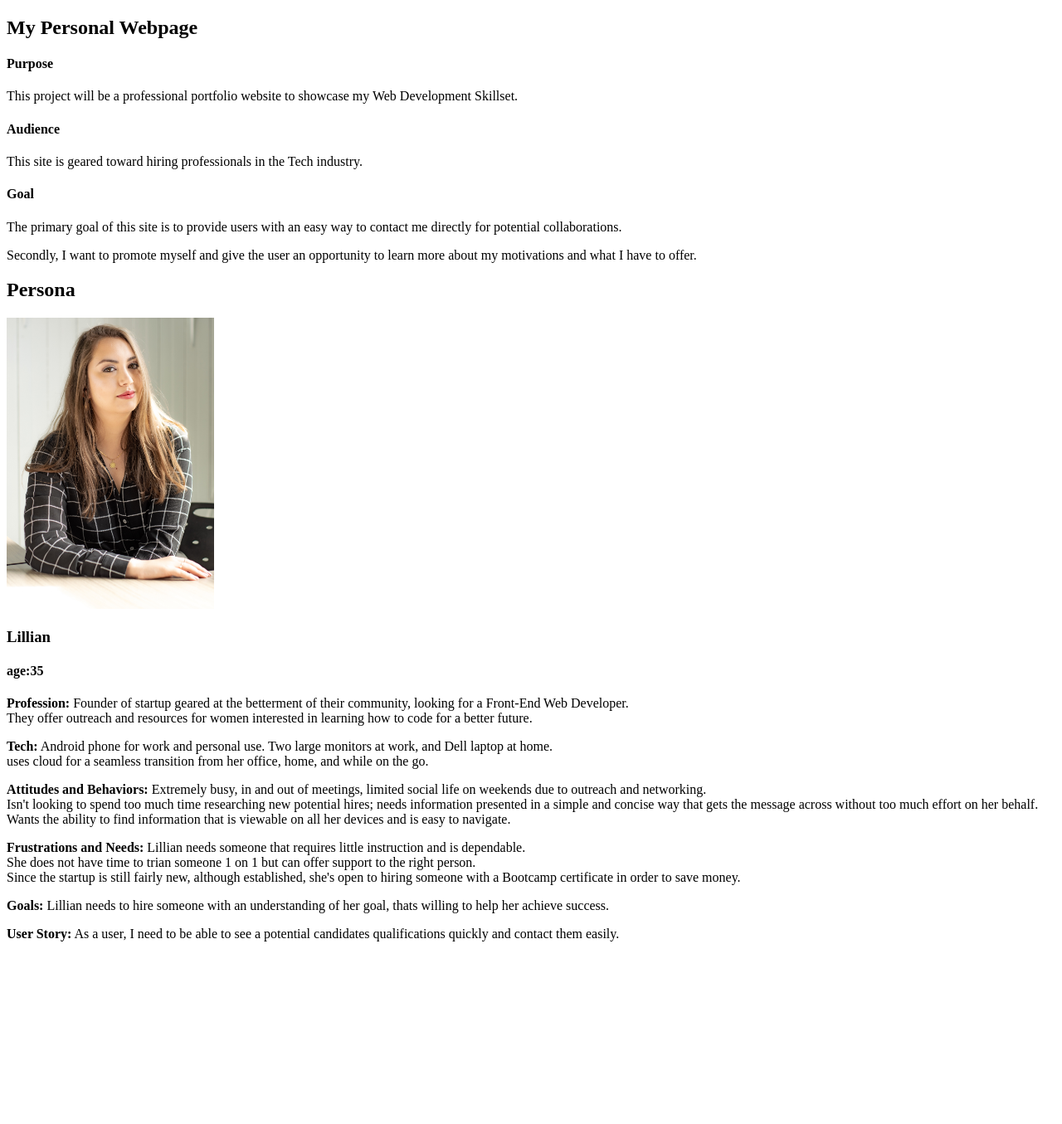
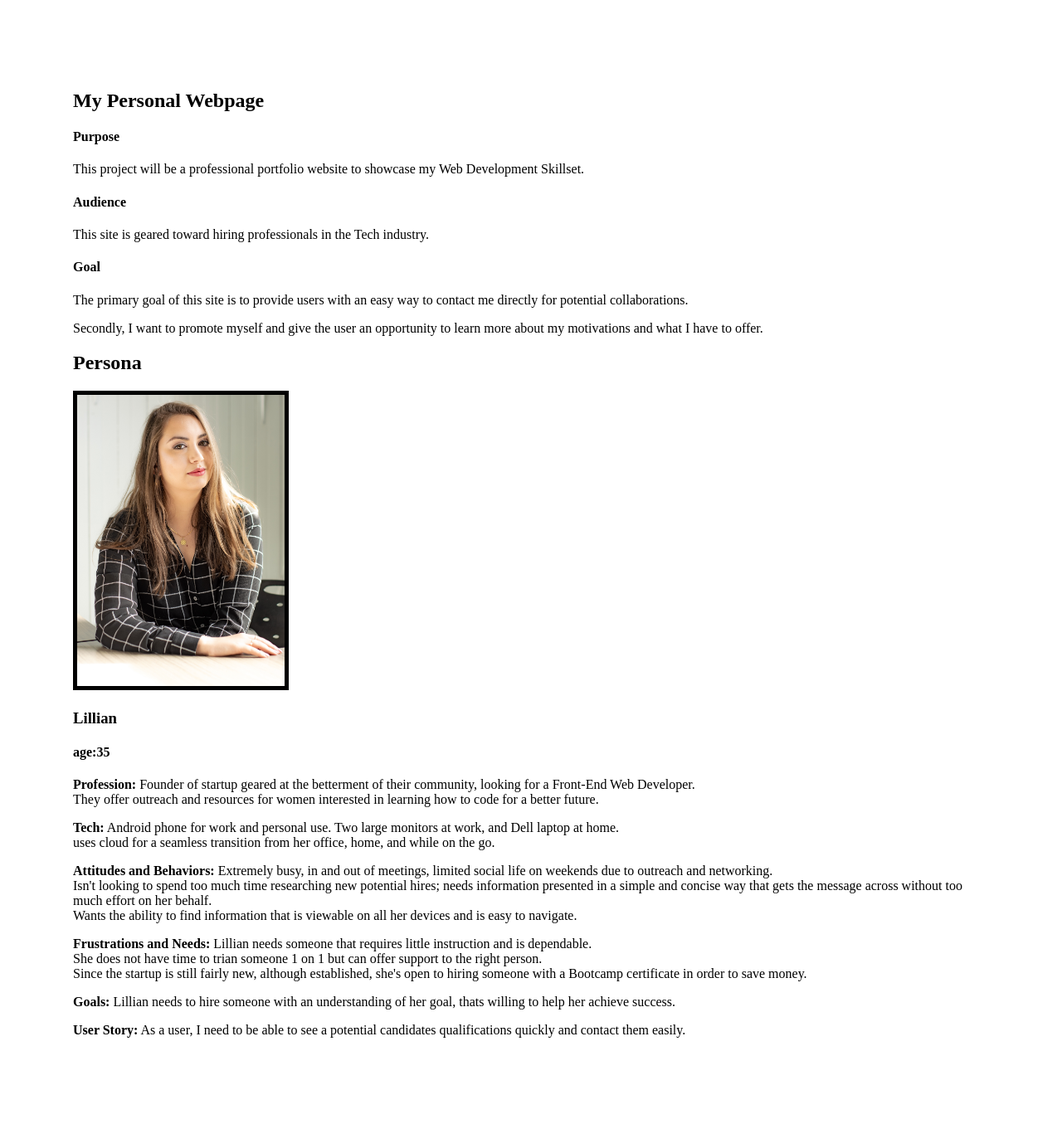
Before and after one commit to Leeyo84/personal-web-page, a PHP site: page /milestone-1.php in a window 1280 px wide. Shown: the whole page at 83% size. Before the commit the page ends 1135 px from the top, so only its background shows below. Run offline with PHP 8.4, Linux system fonts and the light colour scheme.

Commit message:
added padding to body of php's and border to image of lillian

```diff
--- a/public_html/documentation/styles/style.css
+++ b/public_html/documentation/styles/style.css
@@ -1,4 +1,10 @@
+body{
+	padding: 5em;
+}
+
+
 img {
 	width: 250px;
 	height: auto;
+	border: black solid 5px;
 }
```
